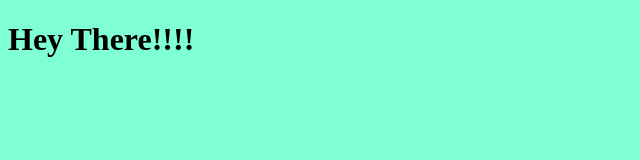
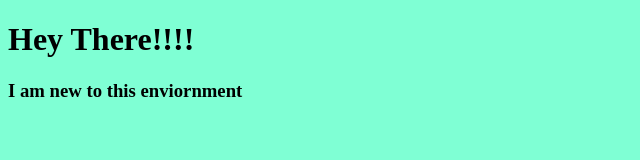
Before and after one commit to vaibhavshukla3110/Newgitassign, a plain HTML site: page index.html in a window 1280 px wide. Shown: the whole page, without its empty margins (0-640 px from the left). Drawn offline with Linux system fonts and the light colour scheme.

```diff
--- a/index.html
+++ b/index.html
@@ -9,5 +9,6 @@
 </head>
 <body>
     <h1>Hey There!!!!</h1>
+    <h3>I am new to this enviornment</h3>
 </body>
 </html>
```
Also changed, not shown: dir3/greetings4.txt (added).
